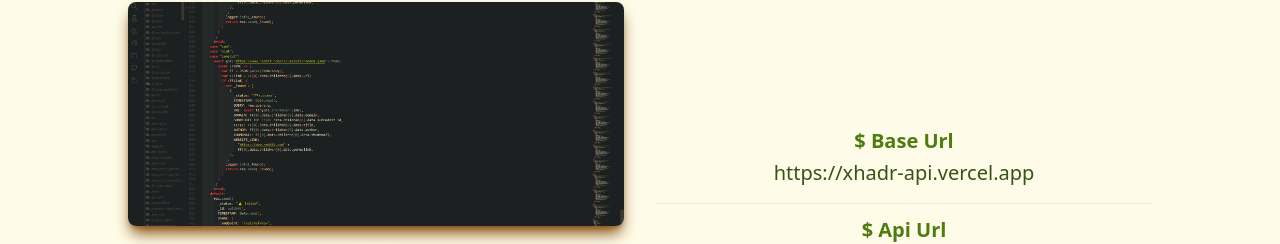
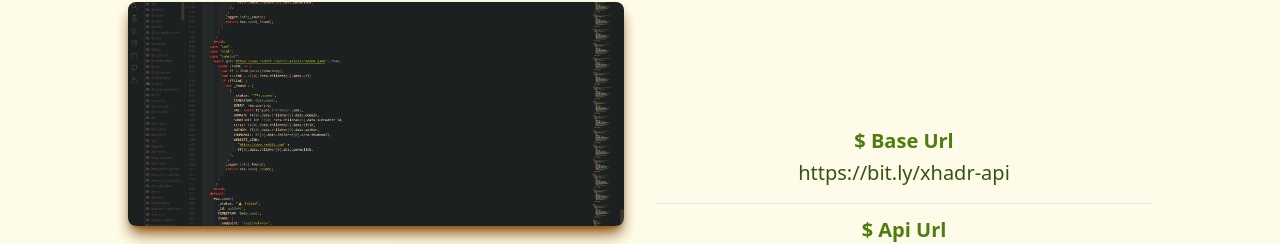
Before and after one commit to magneum/magneum, a Next.js app: page / in a window 1280 px wide. Shown: the part 1018-1262 px from the top of the page. Built offline with nearby package versions, Linux system fonts and the light colour scheme.

Commit message:
bit.ly/xhadr-api

```diff
--- a/pages/index.tsx
+++ b/pages/index.tsx
@@ -91,7 +91,7 @@ export default function Home() {
                     $ Base Url
                   </h6>
                   <p className="text-xl text-lime-900 hover:scale-125 duration-500 hover:text-lime-600 hover:font-semibold text-center">
-                    https://xhadr-api.vercel.app
+                    https://bit.ly/xhadr-api
                   </p>
                 </div>
                 <div className="pb-4 mb-4 border-b">
```
